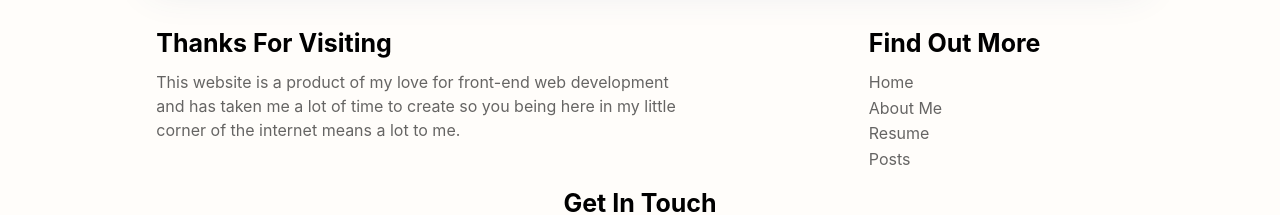
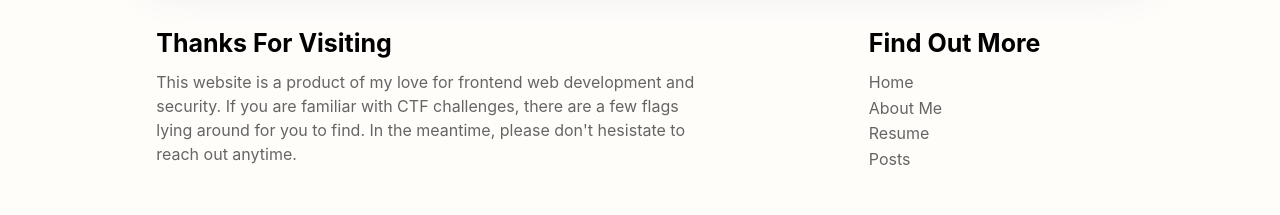
Before and after one commit to Darianlmj/Web-Portfolio, a React (Create React App) app: page /posts in a window 1280 px wide. Shown: the part 697-912 px from the top of the page. Built offline with nearby package versions, Linux system fonts and the light colour scheme; a web font is replaced by a local one.

Commit message:
Added README.md and changed text in footer

```diff
--- a/src/components/Footer/Footer.js
+++ b/src/components/Footer/Footer.js
@@ -9,8 +9,9 @@ const Footer = () => {
                     <div className="col-md-6 item text">
                         <h3>Thanks For Visiting</h3>
                         <p>
-                           This website is a product of my love for front-end web development and has taken me a lot of
-                           time to create so you being here in my little corner of the internet means a lot to me.
+                           This website is a product of my love for frontend web development and security.
+                           If you are familiar with CTF challenges, there are a few flags lying around for you to find.
+                           In the meantime, please don't hesistate to reach out anytime.
                         </p>
                     </div>
                     <div className="col-sm-6 col-md-3 item">
```
Also changed, not shown: src/images/Asset3.jpeg (deleted), 1 other file (tests, documents, lock files or other folders).
